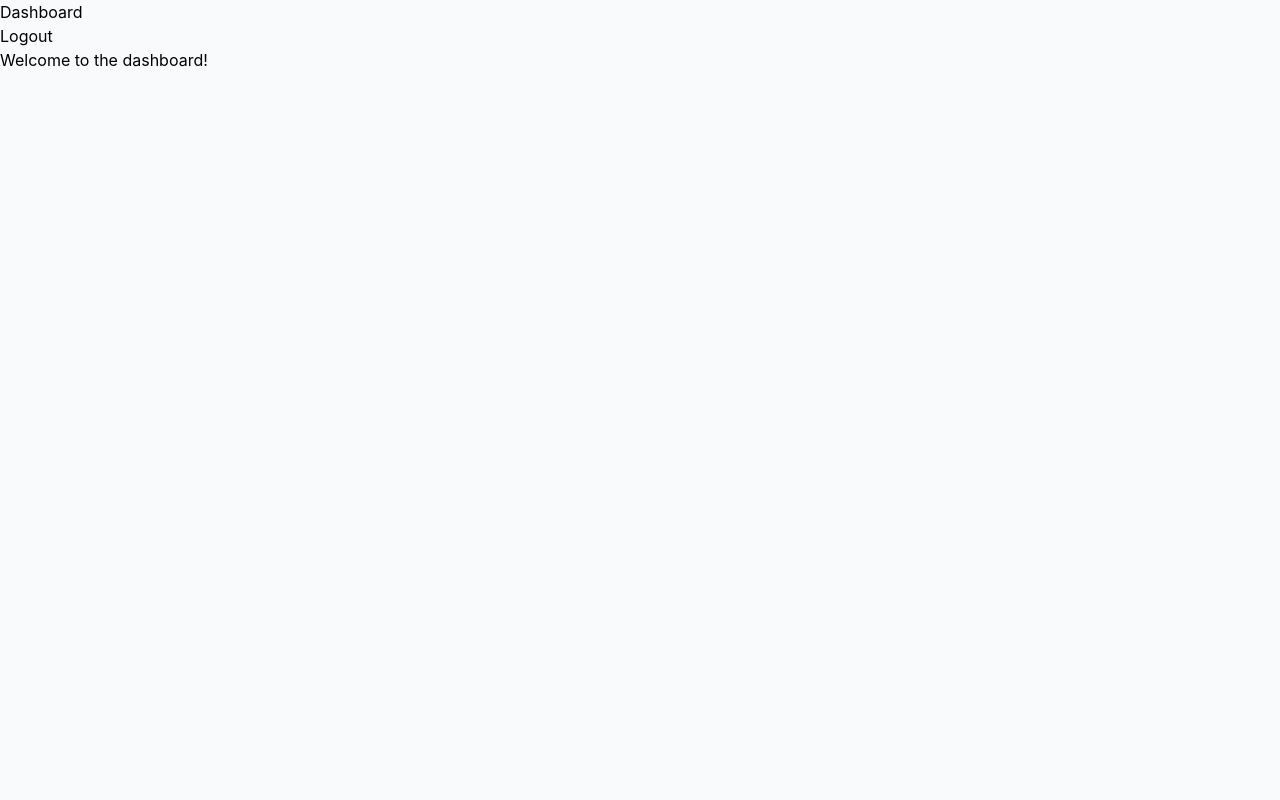
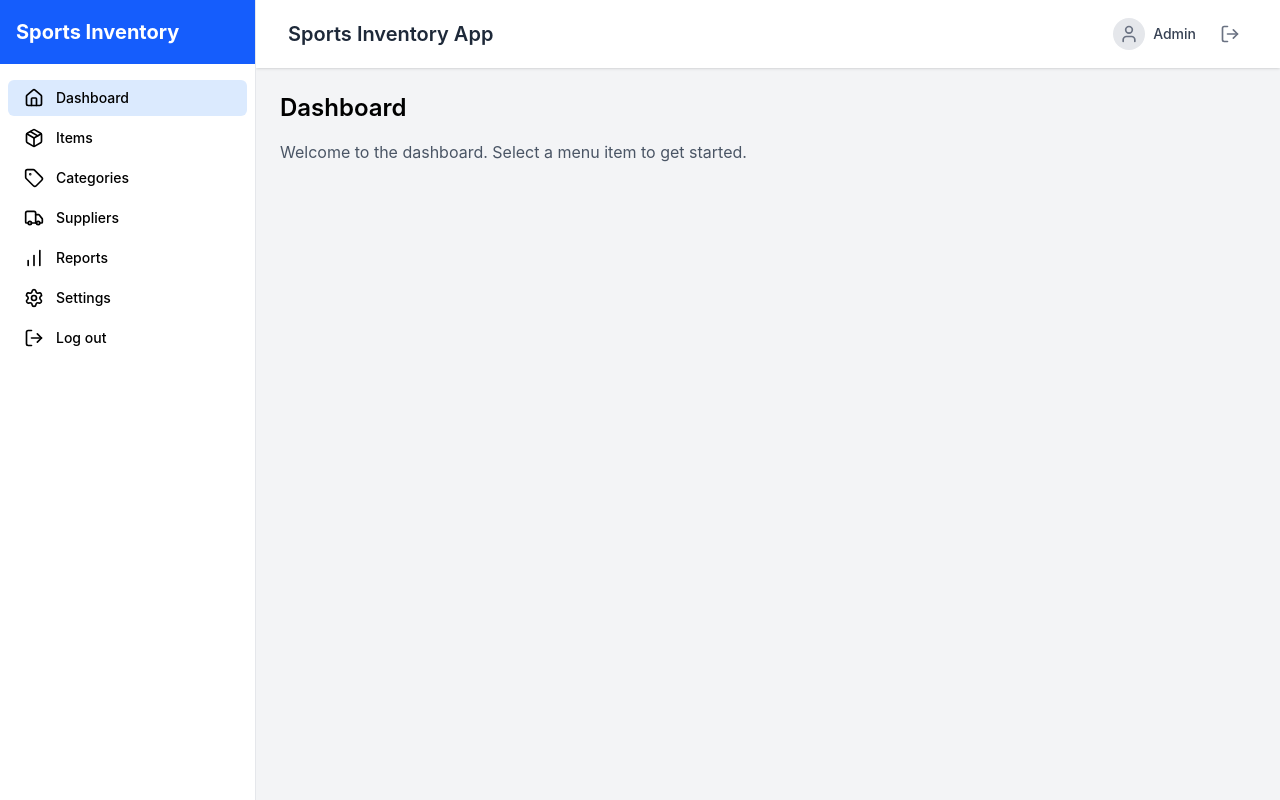
Before and after one commit to fromZeroToCode/Sports-equipment-inventory, a Next.js app: page /dashboard in a window 1280 px wide. Built offline with nearby package versions, Linux system fonts and the light colour scheme.

Commit message:
added dashboard header and sidebar

```diff
--- a/app/dashboard/layout.tsx
+++ b/app/dashboard/layout.tsx
@@ -1,9 +1,21 @@
-export const metadata = {
-	title: {
-		template: "%s | Dashboard",
-		default: "SIE | Dashboard",
-	},
+import { Metadata } from "next";
+
+const TAB_MAP: Record<string, string> = {
+	items: "Items",
+	categories: "Categories",
+	suppliers: "Suppliers",
+	reports: "Reports",
+	settings: "Settings",
+	dashboard: "Dashboard",
 };
+
+export async function generateMetadata({ searchParams }: { searchParams: any }): Promise<Metadata> {
+	const tab = typeof searchParams?.tab === "string" ? searchParams.tab.toLowerCase() : "";
+	const label = TAB_MAP[tab] ?? "Dashboard";
+	return {
+		title: `Sports Equipment Inventory | ${label}`,
+	};
+}
 
 export default function DashboardLayout({ children }: { children: React.ReactNode }) {
 	return children;
--- a/app/dashboard/page.tsx
+++ b/app/dashboard/page.tsx
@@ -1,13 +1,39 @@
 "use client";
-import React from "react";
+import React, { useState, useEffect } from "react";
+import { useRouter, useSearchParams } from "next/navigation";
+import { Menu, LogOut, User, Home, Package, Tag, Truck, BarChart, Settings } from "lucide-react";
 import { logoutUser } from "@/lib/dashboard";
-import { useRouter } from "next/navigation";
 import { toastError, toastSuccess } from "@/composables/toast";
 import { useSessionRedirectToLogin } from "@/hooks/useSessionRedirect";
+
+const TAB_MAP: Record<string, string> = {
+	findroute: "Find Route",
+	traffics: "Traffics",
+	reports: "Reports",
+	settings: "Settings",
+	dashboard: "Dashboard",
+};
 
 export default function DashboardPage() {
 	useSessionRedirectToLogin();
 	const router = useRouter();
+	const searchParams = useSearchParams();
+	const [sidebarOpen, setSidebarOpen] = useState(false);
+
+	const initialTab = searchParams.get("tab") || "dashboard";
+	const [activeTab, setActiveTab] = useState(initialTab);
+
+	const navItems = [
+		{ name: "Dashboard", value: "dashboard", icon: <Home className="h-5 w-5" /> },
+		{ name: "Items", value: "items", icon: <Package className="h-5 w-5" /> },
+		{ name: "Categories", value: "categories", icon: <Tag className="h-5 w-5" /> },
+		{ name: "Suppliers", value: "suppliers", icon: <Truck className="h-5 w-5" /> },
+		{ name: "Reports", value: "reports", icon: <BarChart className="h-5 w-5" /> },
+		{ name: "Settings", value: "settings", icon: <Settings className="h-5 w-5" /> },
+	];
+
+	const onMenuClick = () => setSidebarOpen((s) => !s);
+
 	const handleLogout = async () => {
 		try {
 			const success = await logoutUser();
@@ -17,17 +43,108 @@ export default function DashboardPage() {
 				return;
 			}
 			toastError("Logout failed", "An error occurred while logging out.");
-			return;
-		} catch (error) {
+		} catch {
 			toastError("Logout failed", "An error occurred while logging out.");
 		}
 	};
 
+	const handleTabClick = (tab: string) => {
+		setActiveTab(tab);
+		router.push(`/dashboard?tab=${tab}`, { scroll: false });
+	};
+
+	useEffect(() => {
+		setActiveTab(initialTab);
+	}, [initialTab]);
+
+	useEffect(() => {
+		const tab = (searchParams?.get("tab") ?? "dashboard").toLowerCase();
+		document.title = `Sports Equipment Inventory | ${TAB_MAP[tab] ?? "Dashboard"}`;
+	}, [searchParams]);
+
 	return (
-		<div>
-			<h1>Dashboard</h1>
-			<button onClick={handleLogout}>Logout</button>
-			<p>Welcome to the dashboard!</p>
+		<div className="flex h-screen bg-gray-100">
+			{/* Sidebar */}
+			<aside
+				className={`fixed inset-y-0 left-0 w-64 bg-white border-r border-gray-200 transform z-30 transition-transform duration-200 ease-in-out
+                    ${sidebarOpen ? "translate-x-0" : "-translate-x-full"} lg:translate-x-0`}
+				aria-hidden={!sidebarOpen && true}
+			>
+				<div className="flex items-center h-16 px-4 bg-blue-600">
+					<h1 className="text-xl font-bold text-white">Sports Inventory</h1>
+				</div>
+
+				<div className="flex-1 flex flex-col overflow-y-auto">
+					<nav className="flex-1 px-2 py-4">
+						<ul className="space-y-1">
+							{navItems.map((item) => (
+								<li key={item.name}>
+									<button
+										onClick={() => handleTabClick(item.value)}
+										className={`w-full flex items-center px-4 py-2 text-sm font-medium text-left rounded-md ${
+											activeTab === item.value ? "bg-blue-100" : "hover:bg-gray-100 "
+										}`}
+									>
+										<span className="mr-3">{item.icon}</span>
+										<span>{item.name}</span>
+									</button>
+								</li>
+							))}
+							<li>
+								<button
+									onClick={handleLogout}
+									className="w-full flex items-center px-4 py-2 text-sm font-medium text-left hover:bg-gray-100 rounded-md"
+								>
+									<span className="mr-3">
+										<LogOut className="h-5 w-5" />
+									</span>
+									<span>Log out</span>
+								</button>
+							</li>
+						</ul>
+					</nav>
+				</div>
+			</aside>
+
+			{/* Main content area */}
+			<div className="flex-1 flex flex-col lg:pl-64">
+				{/* header */}
+				<header className="bg-white shadow-sm z-10">
+					<div className="px-4 sm:px-6 lg:px-8 py-4 flex justify-between items-center">
+						<button
+							type="button"
+							className="lg:hidden inline-flex items-center justify-center p-2 rounded-md text-gray-500 hover:text-gray-900 hover:bg-gray-100 focus:outline-none focus:ring-2 focus:ring-inset focus:ring-blue-500"
+							onClick={onMenuClick}
+						>
+							<span className="sr-only">Open sidebar</span>
+							<Menu className="h-6 w-6" aria-hidden="true" />
+						</button>
+
+						<h2 className="text-xl font-semibold text-gray-800 hidden lg:block">Sports Inventory App</h2>
+
+						<div className="flex items-center">
+							<div className="flex items-center mr-4">
+								<div className="h-8 w-8 rounded-full bg-gray-200 flex items-center justify-center">
+									<User className="h-5 w-5 text-gray-500" />
+								</div>
+								<span className="ml-2 text-sm font-medium text-gray-700">Admin</span>
+							</div>
+							<button
+								onClick={handleLogout}
+								className="inline-flex items-center p-2 text-gray-500 rounded-full hover:bg-gray-100"
+								aria-label="Log out"
+							>
+								<LogOut className="h-5 w-5" />
+							</button>
+						</div>
+					</div>
+				</header>
+
+				<main className="p-6 overflow-auto">
+					<h3 className="text-2xl font-semibold mb-4">Dashboard</h3>
+					<p className="text-gray-600">Welcome to the dashboard. Select a menu item to get started.</p>
+				</main>
+			</div>
 		</div>
 	);
 }
--- a/hooks/useSessionRedirect.tsx
+++ b/hooks/useSessionRedirect.tsx
@@ -56,7 +56,7 @@ export function useSessionRedirectToLogin() {
 		const current = stripBasePath(pathname ?? window.location.pathname).replace(/\/$/, "");
 
 		if (current === "/dashboard" || current.startsWith("/dashboard/")) {
-			const target = BASE_PATH || "/";
+			const target = "/";
 			console.log("Redirecting to login:", target);
 			router.replace(target);
 		}
```
